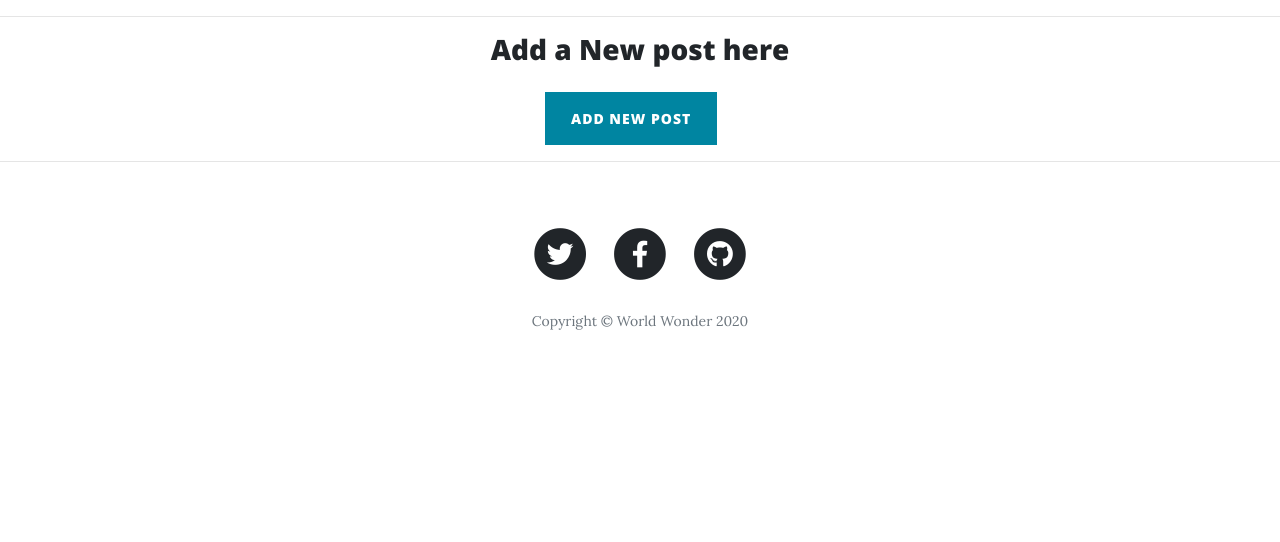
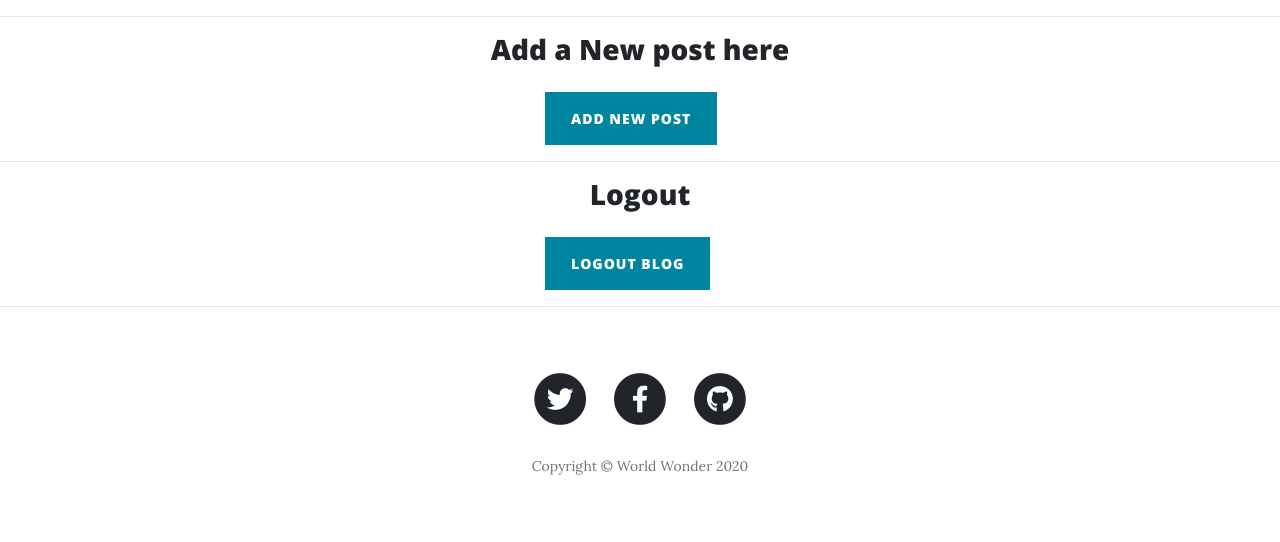
Before and after one commit to Geeky-har/My-Blog, a Flask app: template templates/main_dashboard.html in a window 1280 px wide. Shown: the part 758-1300 px from the top of the page. Before the commit the page ends 1088 px from the top, so only its background shows below. Run offline with Flask 2, Linux system fonts and the light colour scheme; the template is opened without the code that fills it, so the values that code supplies are empty; some libraries are stand-ins or nearby versions.

Commit message:
Added delete post functionality

```diff
--- a/main.py
+++ b/main.py
@@ -78,6 +78,16 @@ def admin():
         return render_template('dashboard.html', params=params)
 
 
+@app.route("/delete/<string:sno>", methods=['GET', 'POST'])
+def delete(sno):
+    if 'user' in session and session['user'] == params['login_username']:
+        post = Post.query.filter_by(sno=sno).first()
+        db.session.delete(post)
+        db.session.commit()
+
+        return redirect('/dashboard')
+
+
 @app.route("/edit/<string:sno>", methods=['GET', 'POST'])
 def edit(sno):
     if 'user' in session and session['user'] == params['login_username']:
@@ -105,6 +115,12 @@ def edit(sno):
                 return redirect('/edit/' + sno)
         post = Post.query.filter_by(sno=sno).first()
         return render_template('edit.html', params=params, post=post)
+
+
+@app.route('/logout')
+def logout():
+    session.pop('user')
+    return redirect('/dashboard')
 
 
 @app.route('/about')
--- a/templates/main_dashboard.html
+++ b/templates/main_dashboard.html
@@ -37,7 +37,7 @@
       <td>{{posts.title}}</td>
       <td>{{posts.date}}</td>
       <td><a class="btn btn-primary" href="edit/{{posts.sno}}">Edit </a></td>
-      <td><a class="btn btn-primary" href="edit/{{posts.sno}}">Delete </a></td>
+      <td><a class="btn btn-primary" href="delete/{{posts.sno}}">Delete </a></td>
     </tr>
 
     {%  endfor  %}
@@ -53,6 +53,14 @@
     margin-top: 25px;
 " ><a class="btn btn-primary" href="/edit/0">Add new post</a></span>
 
+  <hr>
+<h3 style="text-align: center">Logout</h3>
+<span style="display: block;
+    margin: auto;
+    width: 190px;
+    margin-top: 25px;
+" ><a class="btn btn-primary" href="/logout">Logout blog</a></span>
+
   <!-- Page Header -->
 
 
```
